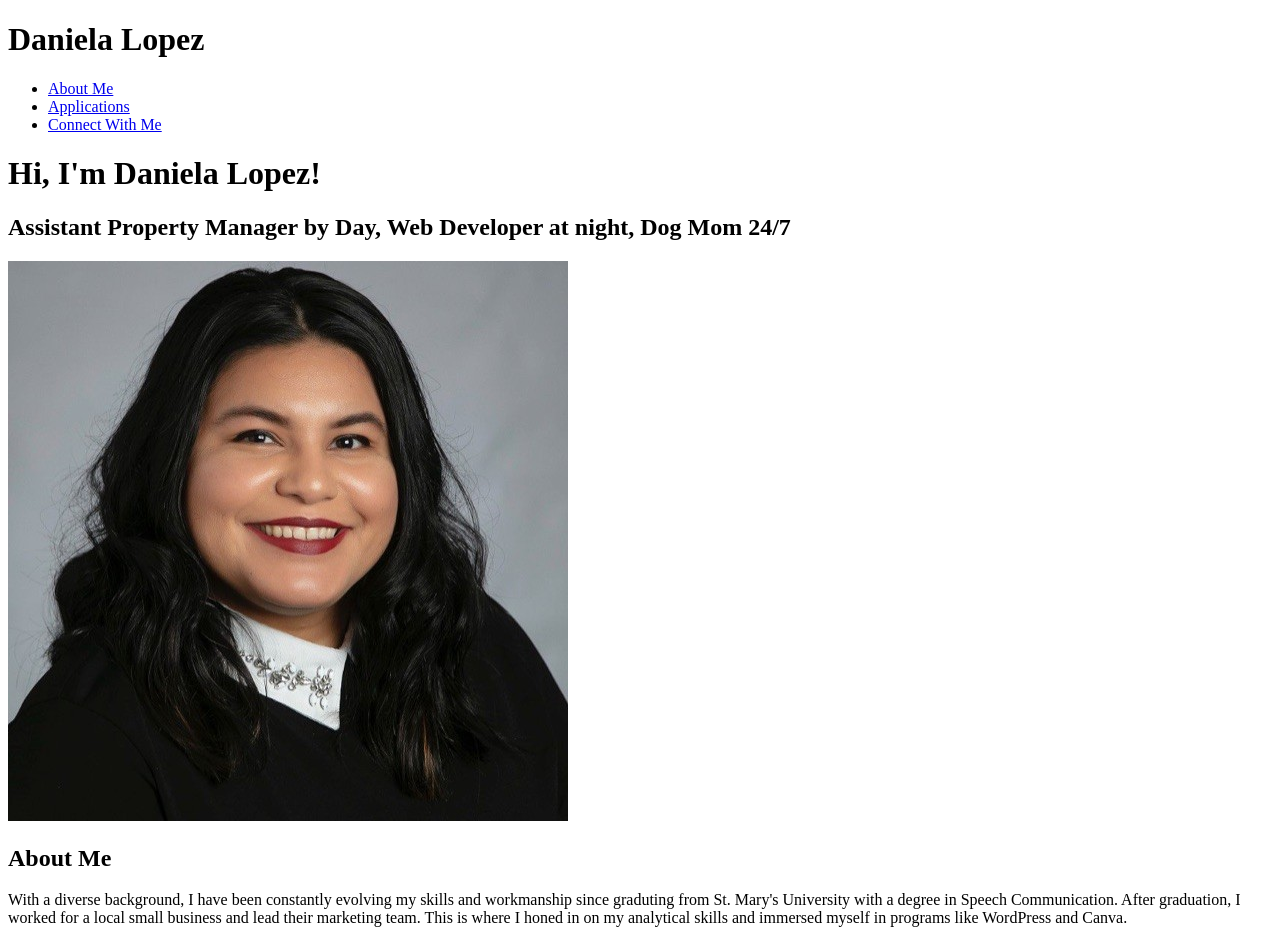
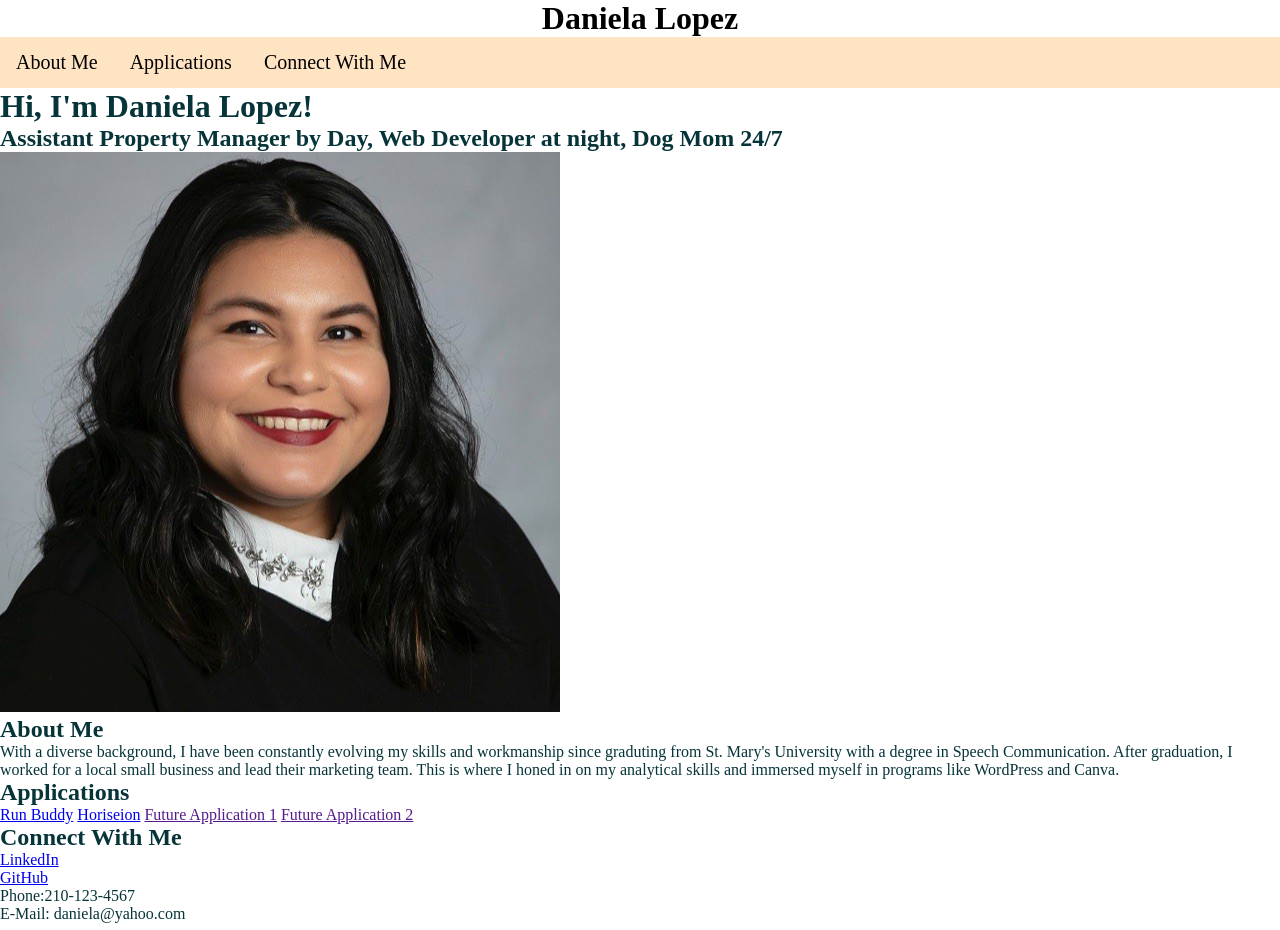
Before and after one commit to dlope0831/all-about-daniela-lopez, a plain HTML site: page all-about-daniela-lopez/index.html in a window 1280 px wide. Shown: the top 930 px of the page. Drawn offline with Linux system fonts and the light colour scheme.

Commit message:
added styling to nav

```diff
--- a/all-about-daniela-lopez/assets/css/style.css
+++ b/all-about-daniela-lopez/assets/css/style.css
@@ -0,0 +1,33 @@
+* {
+    box-sizing: border-box;
+    margin: 0;
+    padding: 0;
+}
+
+ .header {
+    color:black;
+    text-align: center;
+}
+
+body {
+    color: #063439;
+    font-family:'Times New Roman', Times, serif;
+  }
+
+.nav {
+    overflow: hidden;
+    background-color: bisque;
+}
+.nav a {
+    float: left;
+    color:black;
+    text-align: center;
+    padding: 14px 16px;
+    text-decoration: none;
+    font-size: 20px;
+}
+
+.nav a:hover {
+    background-color: aliceblue;
+    color: black;
+}
--- a/all-about-daniela-lopez/index.html
+++ b/all-about-daniela-lopez/index.html
@@ -8,12 +8,13 @@
     </head>
     <body>
     <header>
+        <div class="header">
         <h1>Daniela Lopez</h1>
-            <ul>
-            <li><a href="#about-me">About Me</a></li>
-            <li><a href="#applications">Applications</a></li>
-            <li><a href="#connect-with-me">Connect With Me</a></li>
-            </ul>
+        <div class="nav">
+            <a class="links"
+            <a href="#about-me">About Me</a>
+            <a href="#applications">Applications</a>
+            <a href="#connect-with-me">Connect With Me</a>
     </header>
 </nav>
     <main>
```
